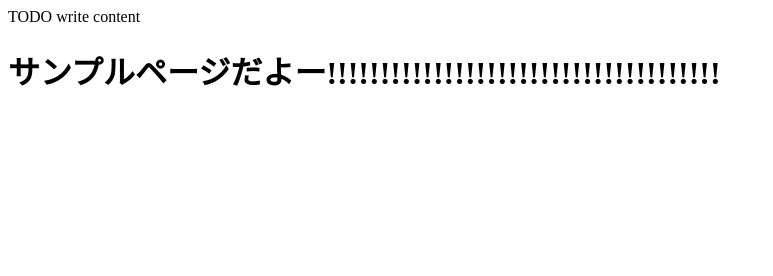
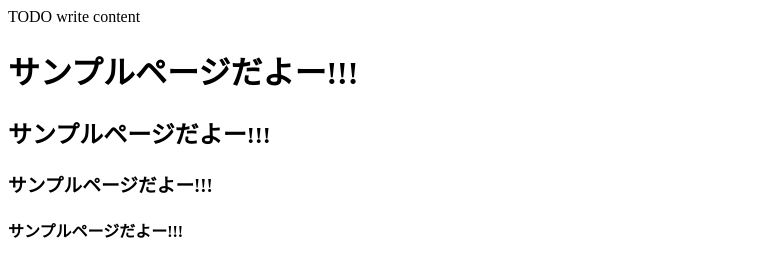
Before and after one commit to gonda-k/samplePage, a plain HTML site: page index.html in a window 1280 px wide. Shown: the whole page, without its empty margins (0-773 px from the left). Drawn offline with Linux system fonts and the light colour scheme.

Commit message:
Update index.html

```diff
--- a/index.html
+++ b/index.html
@@ -12,6 +12,9 @@ and open the template in the editor.
     </head>
     <body>
         <div>TODO write content</div>
-        <h1>サンプルページだよー!!!!!!!!!!!!!!!!!!!!!!!!!!!!!!!!!!!!!</h1>
+        <h1>サンプルページだよー!!!</h1>
+        <h2>サンプルページだよー!!!</h2>
+        <h3>サンプルページだよー!!!</h3>
+        <h4>サンプルページだよー!!!</h4>
     </body>
 </html>
```
